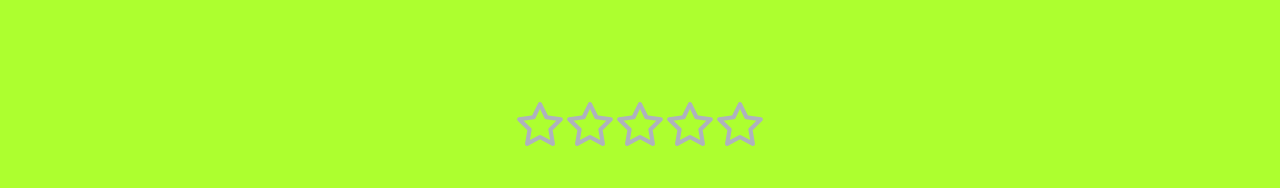
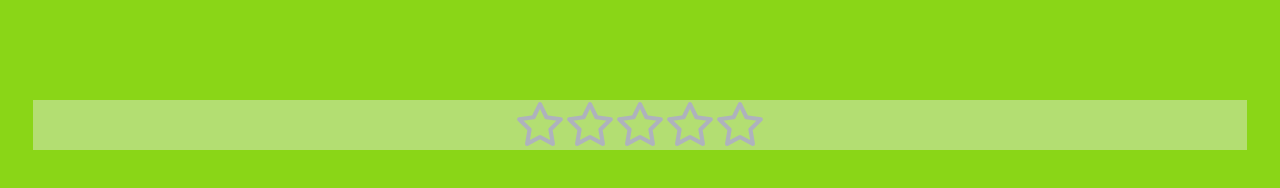
Before and after one commit to VBDeveloper2075/Rating_Component, a plain HTML site: page index.html in a window 1280 px wide. Drawn offline with Linux system fonts and the light colour scheme.

Commit message:
posiciono .rating  con flex

```diff
--- a/style.css
+++ b/style.css
@@ -1,16 +1,17 @@
 body {
-  background-color: greenyellow;
+  background-color: #8ad617;
 }
 
 .rating {
-  margin-top: 100px;
+  margin: 100px 25px;
   display: flex;
   justify-content: center;
+  background-color: #b3de72;
 }
 
 .item {
   background-color: rgb(174, 178, 189);
-  mask-image: url('estrella.svg');
+  mask-image: url("estrella.svg");
   mask-size: cover;
   mask-repeat: no-repeat;
   width: 50px;
```
